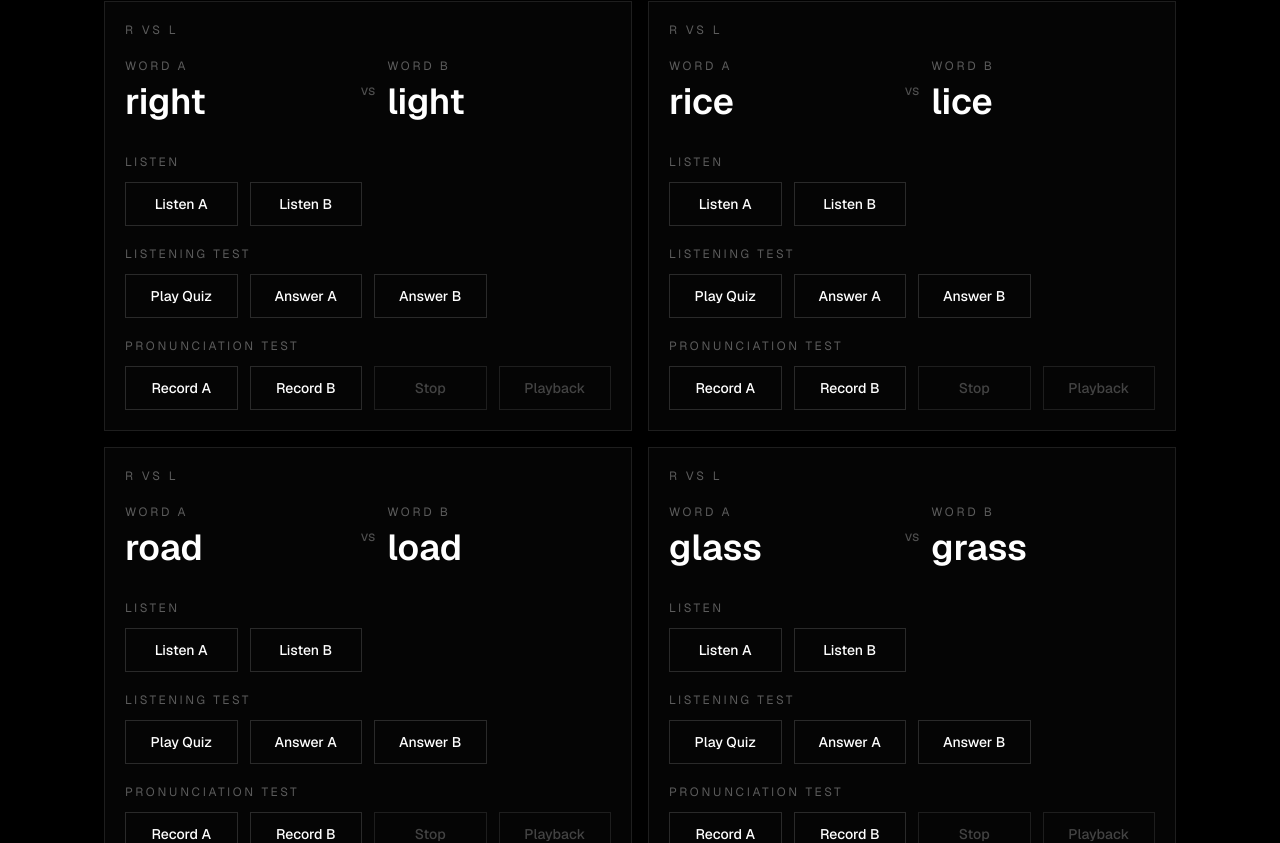
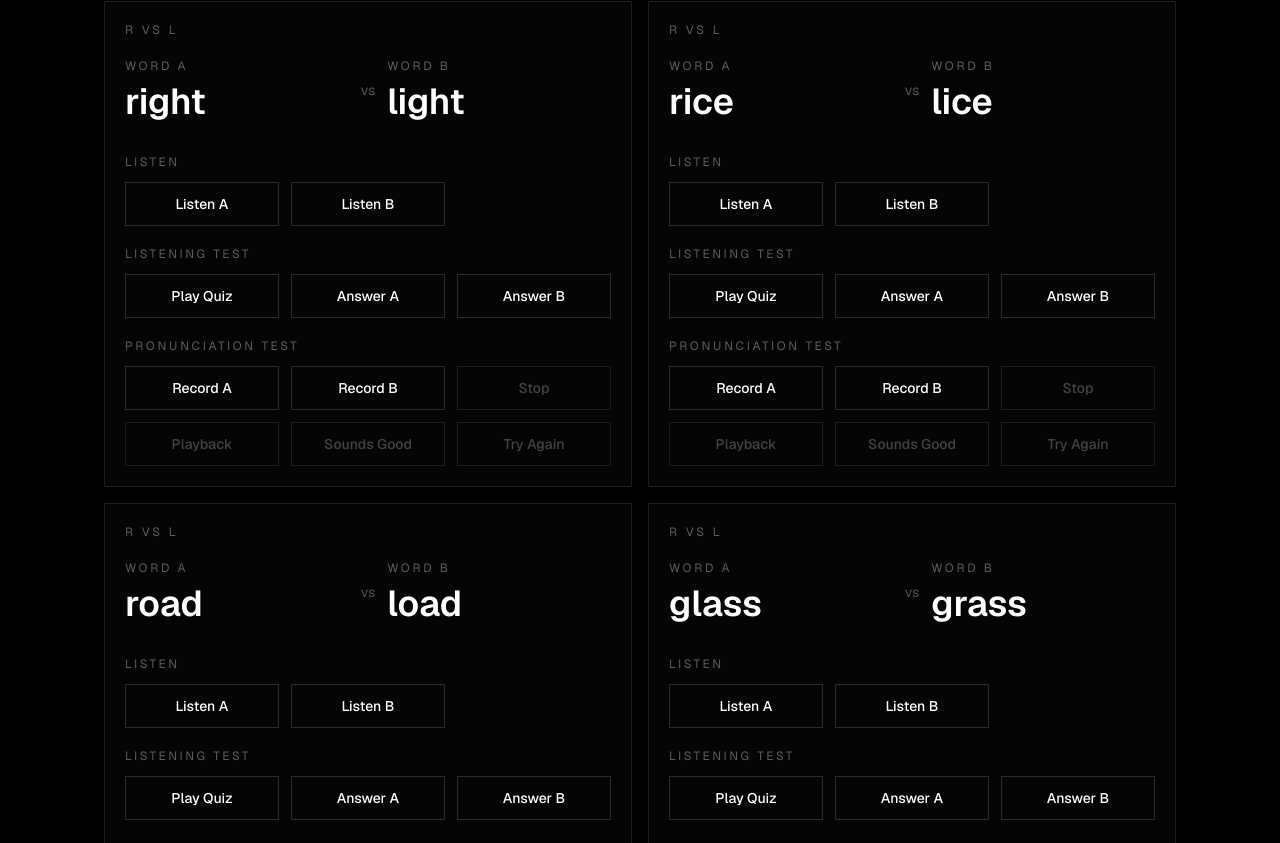
Before and after one commit to KulafuAcademy/ATLAS, a Next.js app: page / in a window 1280 px wide. Shown: the part 697-1540 px from the top of the page. Built offline with nearby package versions, Linux system fonts and the light colour scheme.

Commit message:
Add pronunciation feedback sounds

```diff
--- a/components/training/MinimalPairTrainer.tsx
+++ b/components/training/MinimalPairTrainer.tsx
@@ -59,6 +59,7 @@ export function MinimalPairTrainer({
 
   function speak(word: string) {
     if (!("speechSynthesis" in window)) {
+      playIncorrectSound();
       setMessage("Speech playback is not supported in this browser.");
       return;
     }
@@ -85,6 +86,7 @@ export function MinimalPairTrainer({
 
   function answerQuiz(pair: MinimalPair, answer: QuizTarget) {
     if (!activeQuiz || activeQuiz.pairId !== pair.id) {
+      playIncorrectSound();
       setMessage("Click Quiz first, then choose A or B.");
       return;
     }
@@ -106,11 +108,13 @@ export function MinimalPairTrainer({
     const word = target === "A" ? pair.wordA : pair.wordB;
 
     if (!navigator.mediaDevices?.getUserMedia || !window.MediaRecorder) {
+      playIncorrectSound();
       setMessage("Recording is not supported in this browser.");
       return;
     }
 
     if (mediaRecorderRef.current?.state === "recording") {
+      playIncorrectSound();
       setMessage("Stop the current recording first.");
       return;
     }
@@ -143,6 +147,7 @@ export function MinimalPairTrainer({
         setRecordingUrl(nextRecordingUrl);
         setRecordingTarget(null);
         stopRecordingStream();
+        playCorrectSound();
         setMessage(`Recording saved for "${word}". Use Playback to review it.`);
       });
 
@@ -152,6 +157,7 @@ export function MinimalPairTrainer({
     } catch {
       setRecordingTarget(null);
       stopRecordingStream();
+      playIncorrectSound();
       setMessage("Microphone access was not available.");
     }
   }
@@ -163,11 +169,13 @@ export function MinimalPairTrainer({
       return;
     }
 
+    playIncorrectSound();
     setMessage("No active recording to stop.");
   }
 
   function playRecording() {
     if (!recordingUrl) {
+      playIncorrectSound();
       setMessage("Record your pronunciation first.");
       return;
     }
@@ -176,6 +184,16 @@ export function MinimalPairTrainer({
 
     void audio.play();
     setMessage("Playing your recording.");
+  }
+
+  function markPronunciationGood() {
+    playCorrectSound();
+    setMessage("Nice. Keep that sound.");
+  }
+
+  function markPronunciationRetry() {
+    playIncorrectSound();
+    setMessage("Try again. Record once more and compare it.");
   }
 
   return (
@@ -254,6 +272,18 @@ export function MinimalPairTrainer({
                 <ActionButton disabled={!recordingUrl} onClick={playRecording}>
                   Playback
                 </ActionButton>
+                <ActionButton
+                  disabled={!recordingUrl}
+                  onClick={markPronunciationGood}
+                >
+                  Sounds Good
+                </ActionButton>
+                <ActionButton
+                  disabled={!recordingUrl}
+                  onClick={markPronunciationRetry}
+                >
+                  Try Again
+                </ActionButton>
               </TestGroup>
             </div>
           </article>
@@ -286,7 +316,7 @@ function TestGroup({
       <p className="text-xs uppercase tracking-[0.22em] text-white/35">
         {title}
       </p>
-      <div className="grid gap-3 sm:grid-cols-4">{children}</div>
+      <div className="grid gap-3 sm:grid-cols-2 xl:grid-cols-3">{children}</div>
     </div>
   );
 }
```
